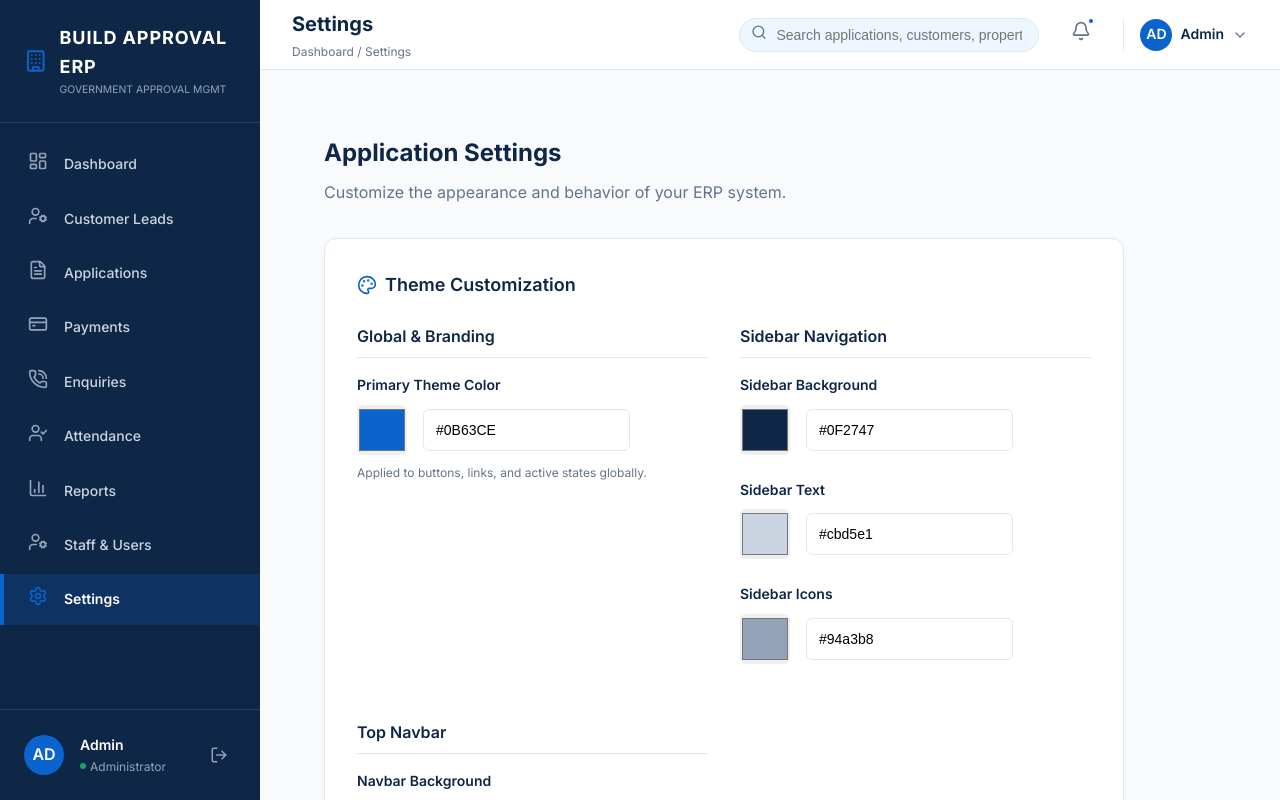
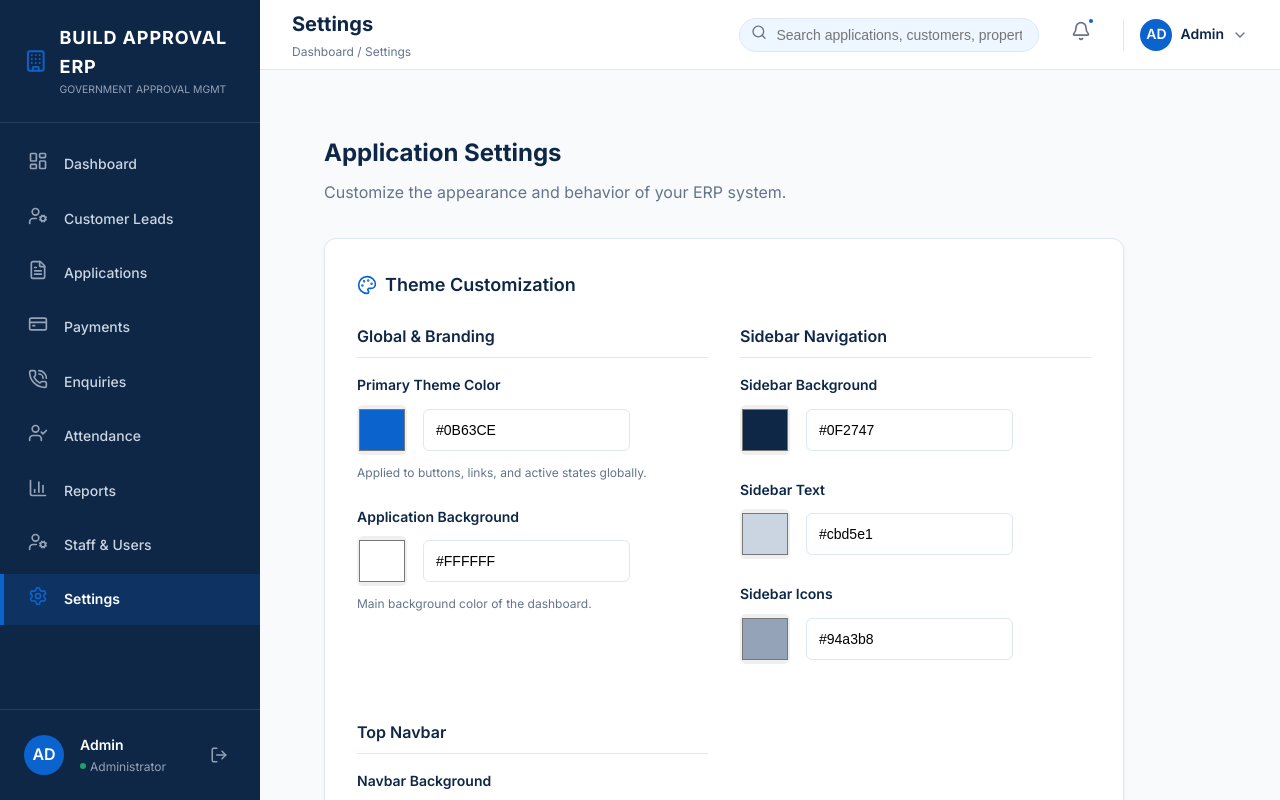
Before and after one commit to Dhanushcj/Building-Approval, a React (Vite) app in the folder frontend/: page /admin/settings in a window 1280 px wide. Shown: the top 800 px of the page. Built offline with nearby package versions, Linux system fonts and the light colour scheme.

Commit message:
Add main application background color customization

```diff
--- a/frontend/src/App.tsx
+++ b/frontend/src/App.tsx
@@ -37,6 +37,9 @@ function App() {
         document.documentElement.style.setProperty('--sidebar-icon', colors.sidebarIcon);
         document.documentElement.style.setProperty('--topbar-bg', colors.topbarBg);
         document.documentElement.style.setProperty('--topbar-text', colors.topbarText);
+        if (colors.appBg) {
+          document.documentElement.style.setProperty('--bg-primary', colors.appBg);
+        }
       } catch (e) {}
     } else {
       const savedColor = localStorage.getItem('themeColor');
--- a/frontend/src/pages/admin/Settings.tsx
+++ b/frontend/src/pages/admin/Settings.tsx
@@ -8,7 +8,8 @@ const Settings: React.FC = () => {
     sidebarText: '#cbd5e1',
     sidebarIcon: '#94a3b8',
     topbarBg: '#FFFFFF',
-    topbarText: '#0F2747'
+    topbarText: '#0F2747',
+    appBg: '#FFFFFF'
   });
   const [saved, setSaved] = useState(false);
 
@@ -40,6 +41,7 @@ const Settings: React.FC = () => {
     document.documentElement.style.setProperty('--sidebar-icon', colors.sidebarIcon);
     document.documentElement.style.setProperty('--topbar-bg', colors.topbarBg);
     document.documentElement.style.setProperty('--topbar-text', colors.topbarText);
+    document.documentElement.style.setProperty('--bg-primary', colors.appBg);
 
     setSaved(true);
     setTimeout(() => setSaved(false), 3000);
@@ -52,7 +54,8 @@ const Settings: React.FC = () => {
       sidebarText: '#cbd5e1',
       sidebarIcon: '#94a3b8',
       topbarBg: '#FFFFFF',
-      topbarText: '#0F2747'
+      topbarText: '#0F2747',
+      appBg: '#FFFFFF'
     };
     setColors(defaultColors);
     localStorage.setItem('themeColors', JSON.stringify(defaultColors));
@@ -64,6 +67,7 @@ const Settings: React.FC = () => {
     document.documentElement.style.setProperty('--sidebar-icon', defaultColors.sidebarIcon);
     document.documentElement.style.setProperty('--topbar-bg', defaultColors.topbarBg);
     document.documentElement.style.setProperty('--topbar-text', defaultColors.topbarText);
+    document.documentElement.style.setProperty('--bg-primary', defaultColors.appBg);
   };
 
   const ColorInput = ({ label, value, onChangeKey, desc }: { label: string, value: string, onChangeKey: keyof typeof colors, desc?: string }) => (
@@ -105,6 +109,7 @@ const Settings: React.FC = () => {
           <div>
             <h4 style={{ fontSize: '1rem', fontWeight: 600, marginBottom: '1rem', paddingBottom: '0.5rem', borderBottom: '1px solid var(--border-color)' }}>Global & Branding</h4>
             <ColorInput label="Primary Theme Color" value={colors.primary} onChangeKey="primary" desc="Applied to buttons, links, and active states globally." />
+            <ColorInput label="Application Background" value={colors.appBg} onChangeKey="appBg" desc="Main background color of the dashboard." />
           </div>
 
           <div>
```
